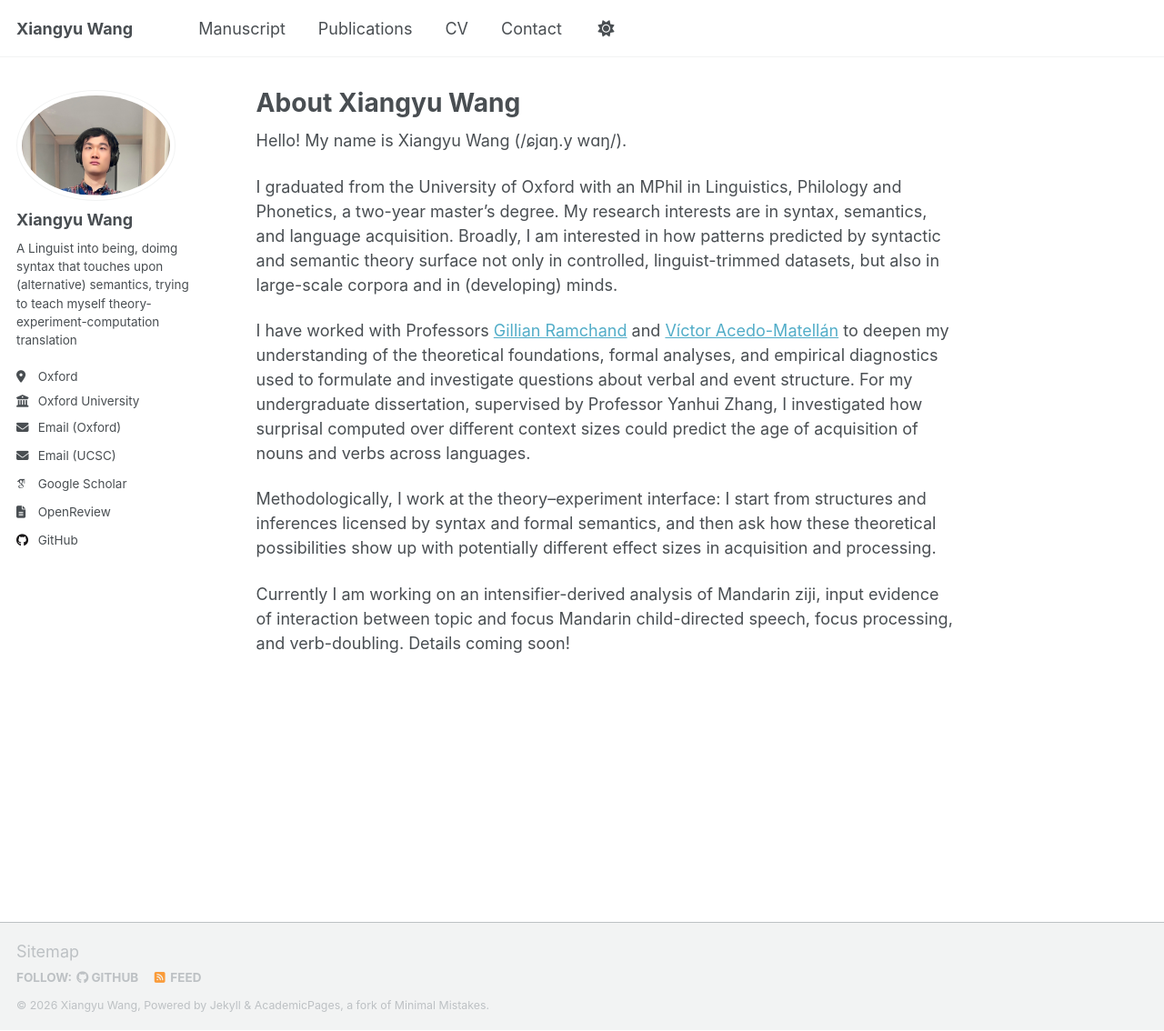
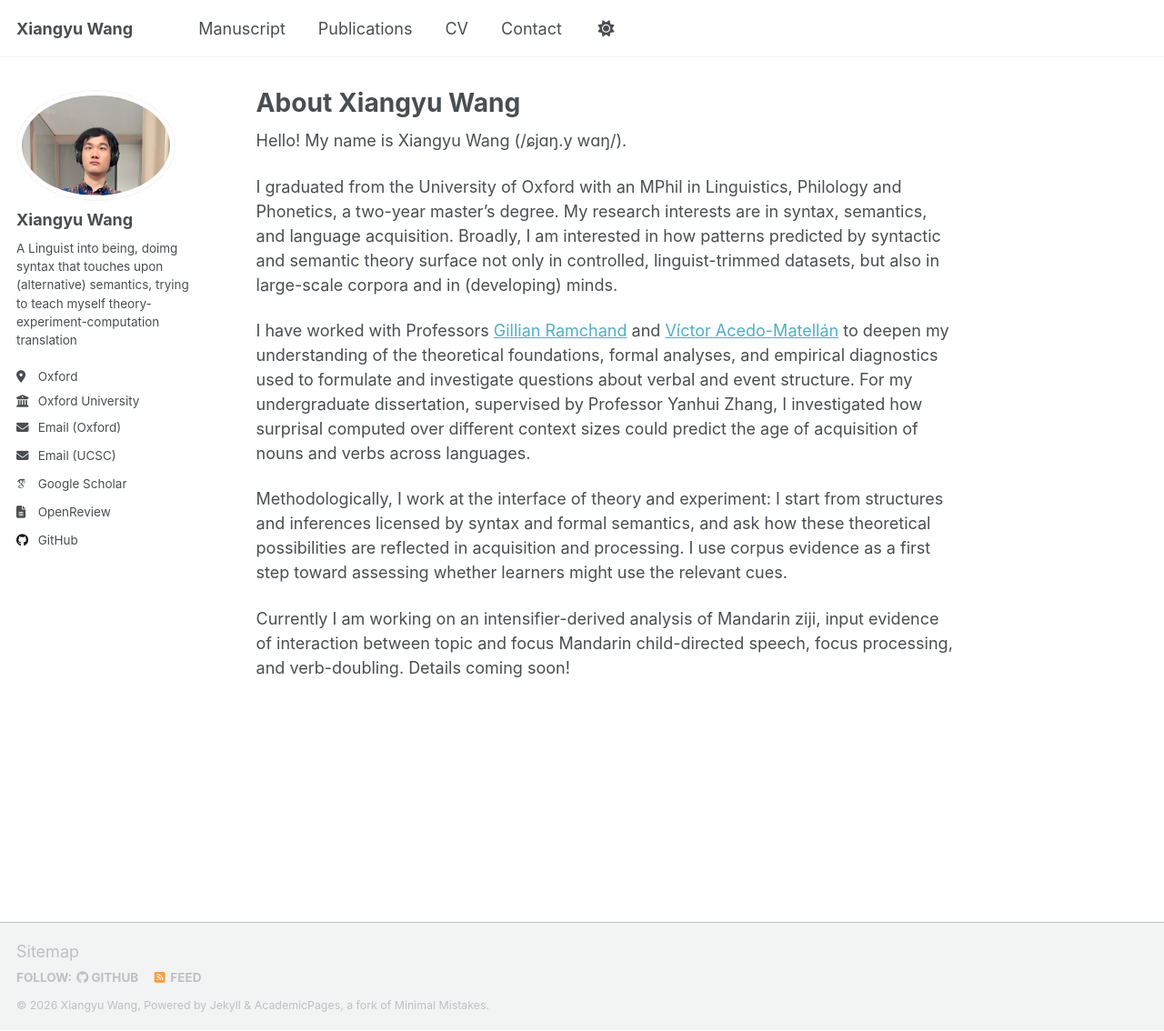
Before and after one commit to xiangyu-wang-linguistics/xiangyu-wang-linguistics.github.io, a Jekyll site: the page built from _pages/about.md, in a window 1280 px wide and 1134 px high. Shown: the whole window at 91% size. Built offline with Jekyll 4.4.1, drawn with Linux system fonts in a browser that asks for light colours; some web fonts are replaced; a script that is not in the unit is left out.

Commit message:
Refine research methodology description

```diff
--- a/_pages/about.md
+++ b/_pages/about.md
@@ -15,6 +15,6 @@ I graduated from the University of Oxford with an MPhil in Linguistics, Philolog
 
 I have worked with Professors [Gillian Ramchand](https://gillianramchand.blog/about/) and [Víctor Acedo-Matellán](https://victoracedomatellan.weebly.com/) to deepen my understanding of the theoretical foundations, formal analyses, and empirical diagnostics used to formulate and investigate questions about verbal and event structure. For my undergraduate dissertation, supervised by Professor Yanhui Zhang, I investigated how surprisal computed over different context sizes could predict the age of acquisition of nouns and verbs across languages.
 
-Methodologically, I work at the theory–experiment interface: I start from structures and inferences licensed by syntax and formal semantics, and then ask how these theoretical possibilities show up with potentially different effect sizes in acquisition and processing.
+Methodologically, I work at the interface of theory and experiment: I start from structures and inferences licensed by syntax and formal semantics, and ask how these theoretical possibilities are reflected in acquisition and processing. I use corpus evidence as a first step toward assessing whether learners might use the relevant cues.
 
 Currently I am working on an intensifier-derived analysis of Mandarin ziji, input evidence of interaction between topic and focus Mandarin child-directed speech, focus processing, and verb-doubling. Details coming soon!
```
